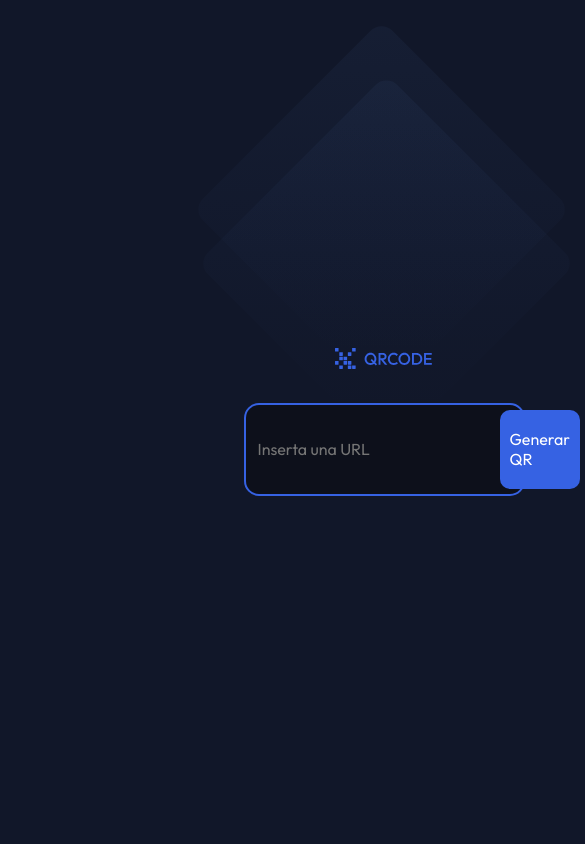
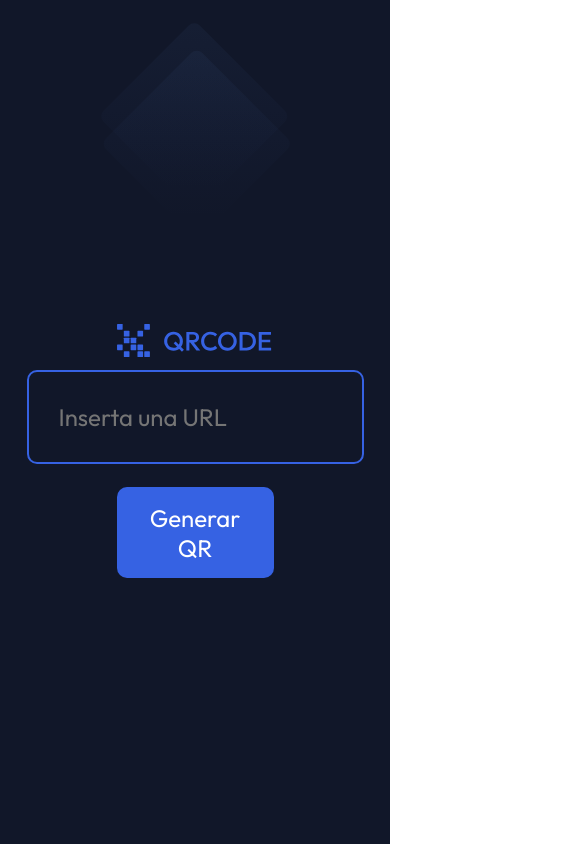
Before and after one commit to LfernandoPaucar/Generador-de-QR, a website: page index.html in a window 390 px wide. Shown: the top 844 px of the page, 585 px wide, since content can reach past the window. Drawn offline with Linux system fonts and the light colour scheme.

Commit message:
Responsive mobile

```diff
--- a/scss/style.scss
+++ b/scss/style.scss
@@ -77,37 +77,6 @@ body{
 }
 
 
-@media screen and (max-width: 640px){
-    html{
-        height: 100%;
-        .container-general{
-            display: flex;
-            flex-direction: column;
-            height: 100vh;
-            background-size: 90%;
-            background-position: 320px 20px;
-            box-sizing: border-box;
-            padding: 2%;
-            justify-content: center;
-            .generador-container{
-                width: 100vw;
-                .img{
-                    img{
-                        width: 30vw;
-                    }
-                }
-                .section-usuario{
-                    width: 90vw;
-                    height: 10vh;
-                    button{
-                        width: 15vw;
-                    }
-                }
-            }
-        }
-    }
-}
-
 
 
 .container-2{
@@ -176,21 +145,20 @@ body{
 @media (max-width: 768px){
     body{
         overflow: hidden;
-        width: 768px;
         .container-general{
                 padding:5%;
                 height: 100vh;
                 background-size: 50%;
                 background-position: 50% 20px;
-                max-width: auto;
                 .img{
                     img{
-                        width: 25vw;
+                        width: 35vw;
                     }
                 }
                 .section-usuario{
-                    width: 70vw;
+                    width: 80vw;
                     height: 10vh;
+                    font-size: x-large;
                     button{
                         width: 20vw;
                     }
@@ -202,10 +170,14 @@ body{
     body{
         overflow: hidden;
         .container-2{
+            display: flex;
+            flex-direction: column;
+            justify-content: center;
             padding: 5%;
+            background-position: 50% 20px;
             .logo-aplication{
                 img{
-                    width: 25vw;
+                    width: 35vw;
                 }
             }
             .container-qr{
@@ -220,6 +192,50 @@ body{
                     }
                 }
             }
+            .regreso{
+                a{
+                    padding: 20px;
+                    font-size: x-large;
+                }
+            }
         }
         }
 }
+
+@media (max-width: 576px){
+    body{
+        overflow: hidden;
+        .container-general{
+            padding: 0%;
+                .img{
+                    margin-bottom: 40px;
+                    img{
+                        width: 40vw;
+                    }
+                }
+                .section-usuario{
+                display: flex;
+                flex-direction: column;
+                justify-content: center;
+                align-items: center;
+                border: none;
+                background-color: transparent;
+                gap: 10px;
+                #url-enlace{
+                    width: 70vw;
+                    height: 8vh;
+                    margin-bottom: 10px;
+                    border: solid 2px #3662E3;
+                    border-radius: 10px;
+                    padding: 30px;
+                    }
+                #btn-generator{
+                    text-align: center;
+                    width: 30vw;
+                    height: 6vh;
+                    padding: 20px;
+                }
+            }
+        }
+        }
+}
```
Also changed, not shown: styles/style.css, 1 other file.
